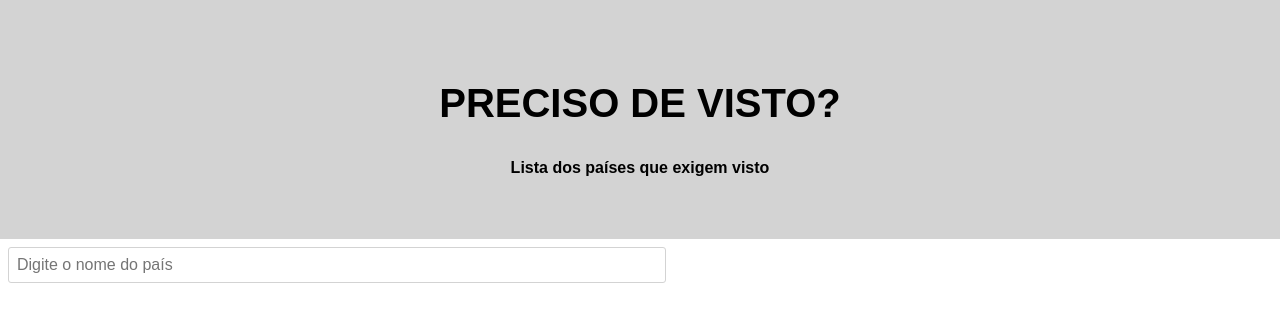
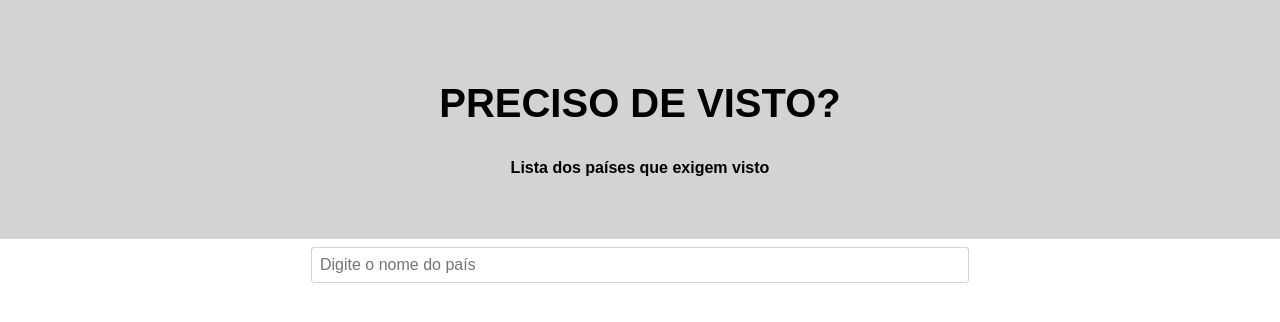
Before and after one commit to karlasamantha/preciso-de-visto, a React (Create React App) app: page / in a window 1280 px wide. Shown: the top 322 px of the page. Built offline with nearby package versions, Linux system fonts and the light colour scheme; no server answers.

Commit message:
Creates container component and imports it on app

```diff
--- a/src/components/App.js
+++ b/src/components/App.js
@@ -4,14 +4,17 @@ import './App.css';
 import Header from './Header';
 import SearchBar from './SearchBar';
 import List from './List';
+import Container from './Container';
 
 class App extends Component {
   render() {
     return (
       <div>
         <Header />
-        <SearchBar />
-        <List />
+        <Container>
+          <SearchBar />
+          <List />
+        </Container>
       </div>
     );
   }
--- /dev/null
+++ b/src/components/Container.js
@@ -0,0 +1,11 @@
+import React, { Component } from 'react';
+import styled from 'styled-components';
+
+const Container = styled.div`
+  display: flex;
+  justify-content: center;
+  align-items: center;
+  flex-direction: column;
+`;
+
+export default Container;
```
